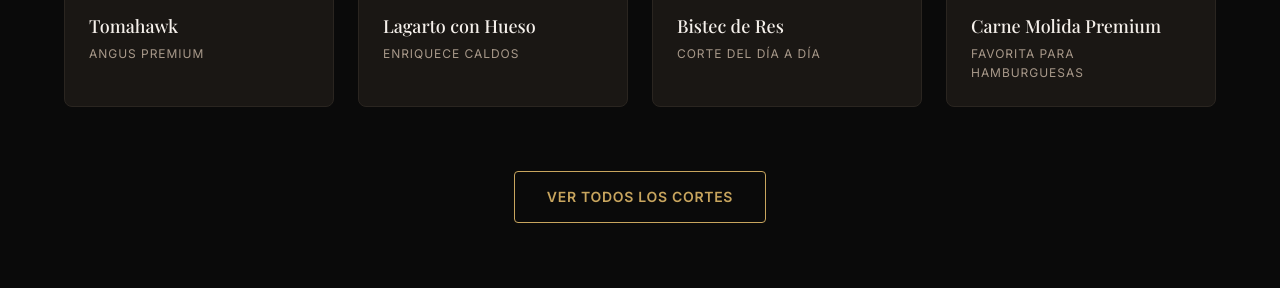
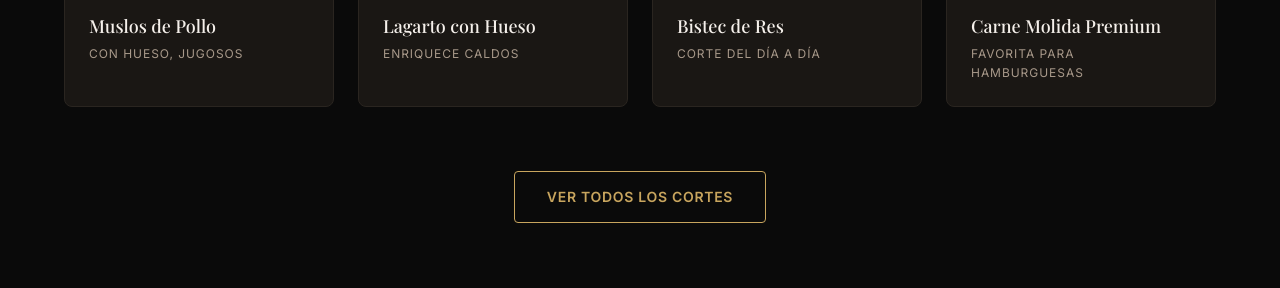
Before and after one commit to gmontero10/meat-for-kings, a Flask app: page / in a window 1280 px wide. Shown: the part 2173-2461 px from the top of the page. Run offline with Flask 3, Linux system fonts and the light colour scheme; data that the repository does not hold is empty; parts of the project's set-up code (start-up, migrations or seed data) failed here and were passed over; some web fonts are replaced.

Commit message:
Swap La Colección slot 5: Tomahawk Angus -> Muslos de Pollo
Replaces the Tomahawk Angus Premium card with Muslos de Pollo. Tag
stays Premium; subtitle becomes "Con hueso, jugosos"; image reuses
chicken_legs.PNG from /cortes.

Co-Authored-By: Claude Opus 4.7 (1M context) <noreply@anthropic.com>

```diff
--- a/templates/home.html
+++ b/templates/home.html
@@ -1410,12 +1410,12 @@
 
         <a href="/cortes" class="coleccion-card reveal reveal-delay-1">
           <div class="coleccion-card-media">
-            <img src="/static/images/tomahawk@600.jpg" alt="Tomahawk Angus Premium" width="800" height="1067" loading="lazy" decoding="async">
+            <img src="/static/images/chicken_legs.PNG" alt="Muslos de Pollo" width="800" height="1067" loading="lazy" decoding="async">
             <span class="coleccion-card-tag is-premium">Premium</span>
           </div>
           <div class="coleccion-card-body">
-            <h3 class="coleccion-card-name">Tomahawk</h3>
-            <p class="coleccion-card-cat">Angus Premium</p>
+            <h3 class="coleccion-card-name">Muslos de Pollo</h3>
+            <p class="coleccion-card-cat">Con hueso, jugosos</p>
           </div>
         </a>
 
```
